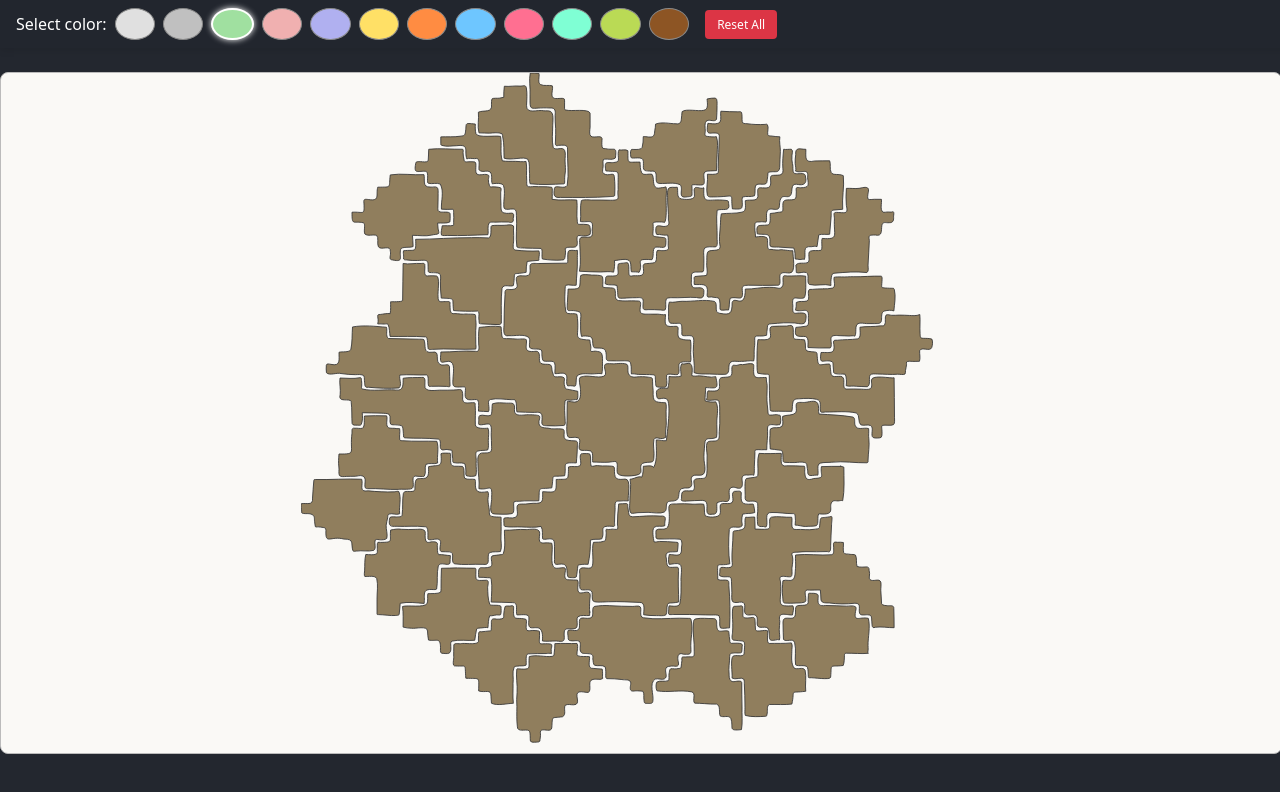
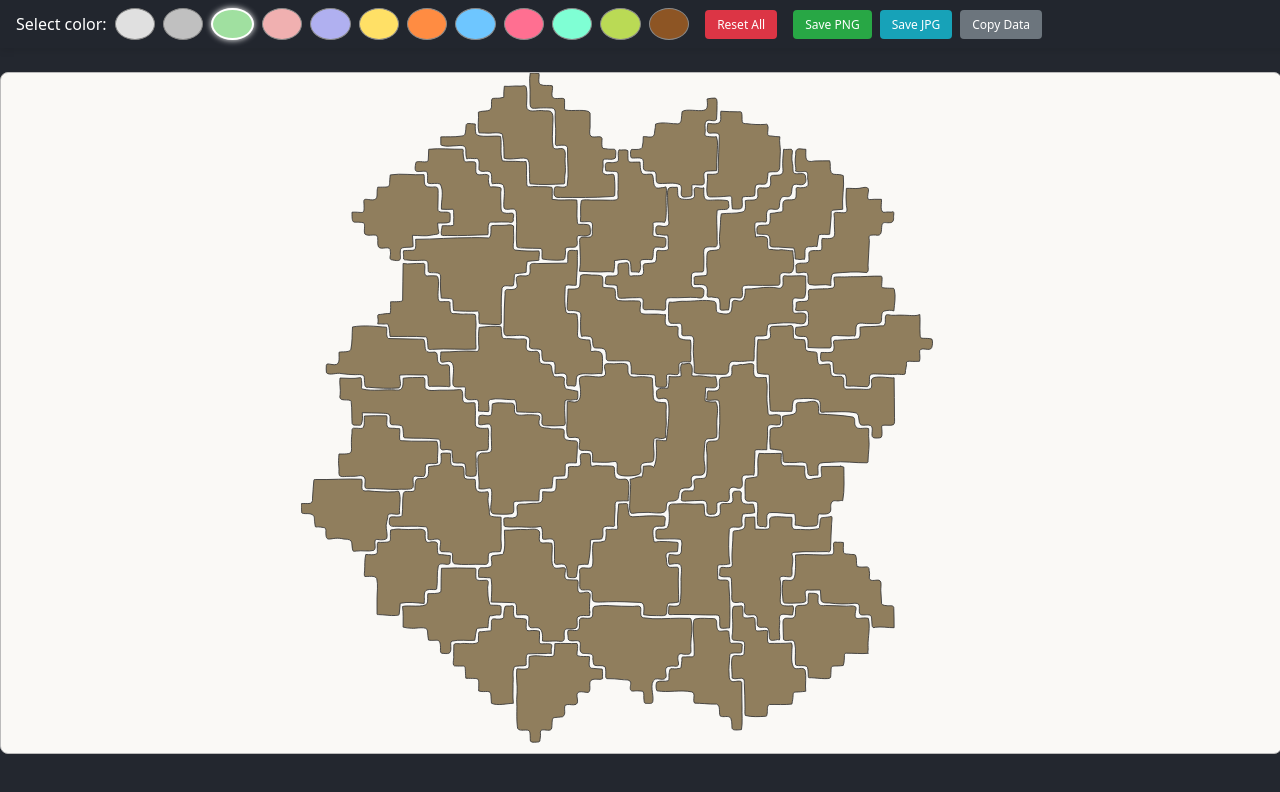
Before and after one commit to CvAmp/ARC, a React (Vite) app: page / in a window 1280 px wide. Shown: the top 792 px of the page. Built offline with nearby package versions, Linux system fonts and the light colour scheme.

Commit message:
Add export/save image functionality

```diff
--- a/src/MapSelector.tsx
+++ b/src/MapSelector.tsx
@@ -1,4 +1,5 @@
 import React, { useState, useRef } from "react";
+import html2canvas from "html2canvas";
 import SvgMap from "./SvgMap";
 
 // --- Zoomable/Pannable SVG Map Wrapper ---
@@ -99,6 +100,52 @@ const MapSelector: React.FC = () => {
     setTileColors({});
   };
 
+  // Export functionality
+  const exportAsImage = async (format: 'png' | 'jpg' = 'png') => {
+    const mapContainer = document.querySelector('[data-export-target]') as HTMLElement;
+    if (!mapContainer) {
+      alert('Map not found for export');
+      return;
+    }
+
+    try {
+      const canvas = await html2canvas(mapContainer, {
+        backgroundColor: format === 'jpg' ? '#ffffff' : null,
+        scale: 2, // Higher resolution
+        useCORS: true,
+        allowTaint: true,
+      });
+
+      // Create download link
+      const link = document.createElement('a');
+      link.download = `map-selection.${format}`;
+      link.href = canvas.toDataURL(`image/${format}`, 0.9);
+      document.body.appendChild(link);
+      link.click();
+      document.body.removeChild(link);
+    } catch (error) {
+      console.error('Export failed:', error);
+      alert('Failed to export image. Please try again.');
+    }
+  };
+
+  // Copy current selection as shareable data
+  const copySelectionData = async () => {
+    const selectionData = {
+      tiles: tileColors,
+      timestamp: new Date().toISOString(),
+      totalTiles: Object.keys(tileColors).length
+    };
+
+    try {
+      await navigator.clipboard.writeText(JSON.stringify(selectionData, null, 2));
+      alert('Selection data copied to clipboard!');
+    } catch (error) {
+      console.error('Copy failed:', error);
+      alert('Failed to copy selection data.');
+    }
+  };
+
   // Handler to set color for a tile (multi-color selection)
   const handleTileClick = (id: number) => {
     setTileColors((prev) => {
@@ -191,6 +238,65 @@ const MapSelector: React.FC = () => {
           >
             Reset All
           </button>
+
+          <div style={{ display: 'flex', alignItems: 'center', gap: 8 }}>
+            <button
+              onClick={() => exportAsImage('png')}
+              style={{
+                background: '#28a745',
+                color: '#fff',
+                border: 'none',
+                padding: '6px 12px',
+                borderRadius: '4px',
+                cursor: 'pointer',
+                fontSize: '12px',
+                fontWeight: 500,
+                transition: 'background 0.2s',
+              }}
+              onMouseEnter={(e) => e.currentTarget.style.background = '#218838'}
+              onMouseLeave={(e) => e.currentTarget.style.background = '#28a745'}
+            >
+              Save PNG
+            </button>
+
+            <button
+              onClick={() => exportAsImage('jpg')}
+              style={{
+                background: '#17a2b8',
+                color: '#fff',
+                border: 'none',
+                padding: '6px 12px',
+                borderRadius: '4px',
+                cursor: 'pointer',
+                fontSize: '12px',
+                fontWeight: 500,
+                transition: 'background 0.2s',
+              }}
+              onMouseEnter={(e) => e.currentTarget.style.background = '#138496'}
+              onMouseLeave={(e) => e.currentTarget.style.background = '#17a2b8'}
+            >
+              Save JPG
+            </button>
+
+            <button
+              onClick={copySelectionData}
+              style={{
+                background: '#6c757d',
+                color: '#fff',
+                border: 'none',
+                padding: '6px 12px',
+                borderRadius: '4px',
+                cursor: 'pointer',
+                fontSize: '12px',
+                fontWeight: 500,
+                transition: 'background 0.2s',
+              }}
+              onMouseEnter={(e) => e.currentTarget.style.background = '#5a6268'}
+              onMouseLeave={(e) => e.currentTarget.style.background = '#6c757d'}
+            >
+              Copy Data
+            </button>
+          </div>
         </div>
       </div>
       <div style={{
@@ -201,7 +307,9 @@ const MapSelector: React.FC = () => {
         height: 'calc(100vh - 72px)',
         zIndex: 1,
         background: '#23272f',
+        // Add data attribute for export targeting
       }}>
+        <div data-export-target style={{ width: '100%', height: '100%' }}>
           <ZoomablePanSvgMap
             selectedTiles={selectedTiles}
             selectedColor={selectedColor}
@@ -210,6 +318,7 @@ const MapSelector: React.FC = () => {
           />
         </div>
       </div>
+    </div>
   );
 };
 
```
Lines whose indentation alone changed are shown as unchanged.
